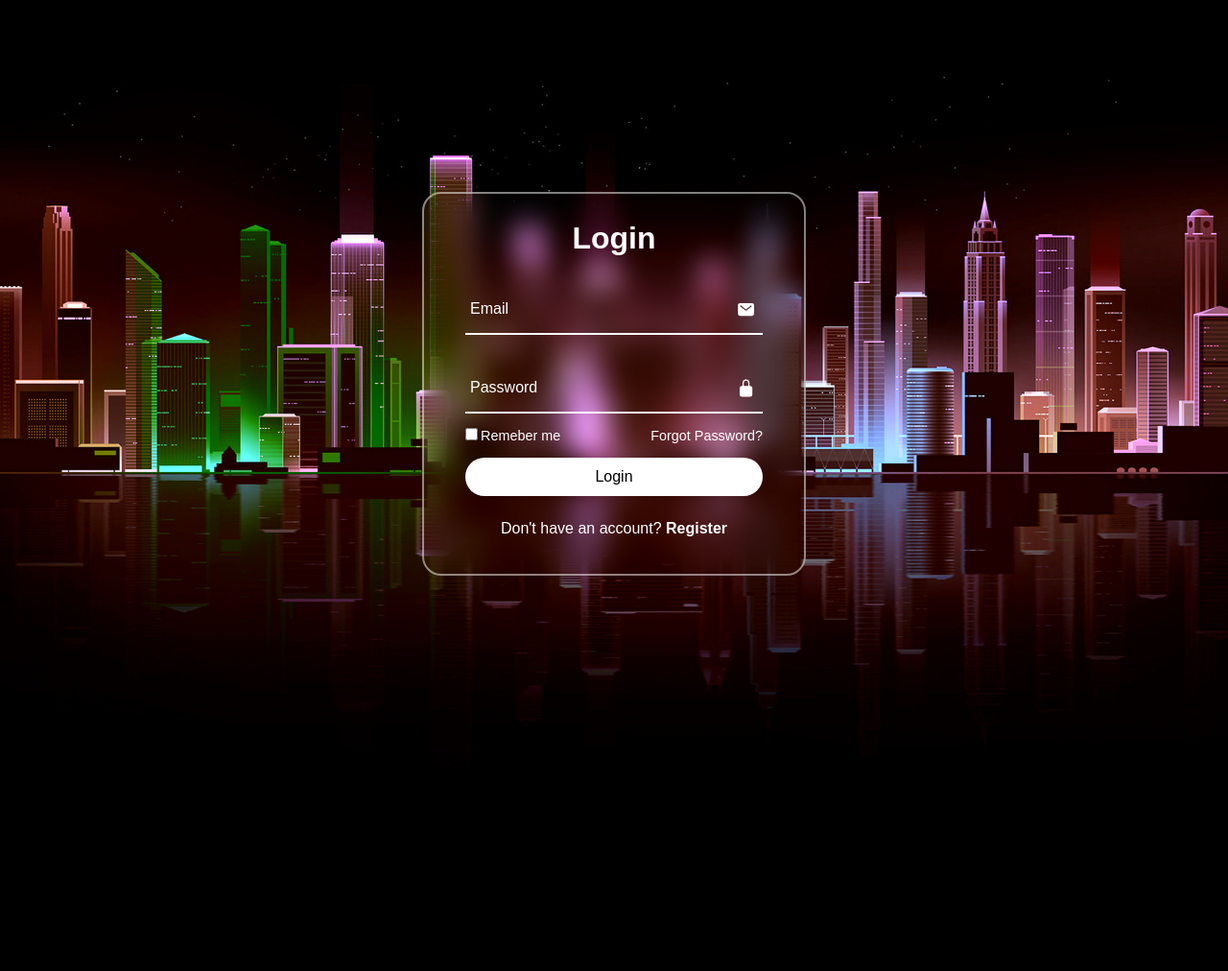
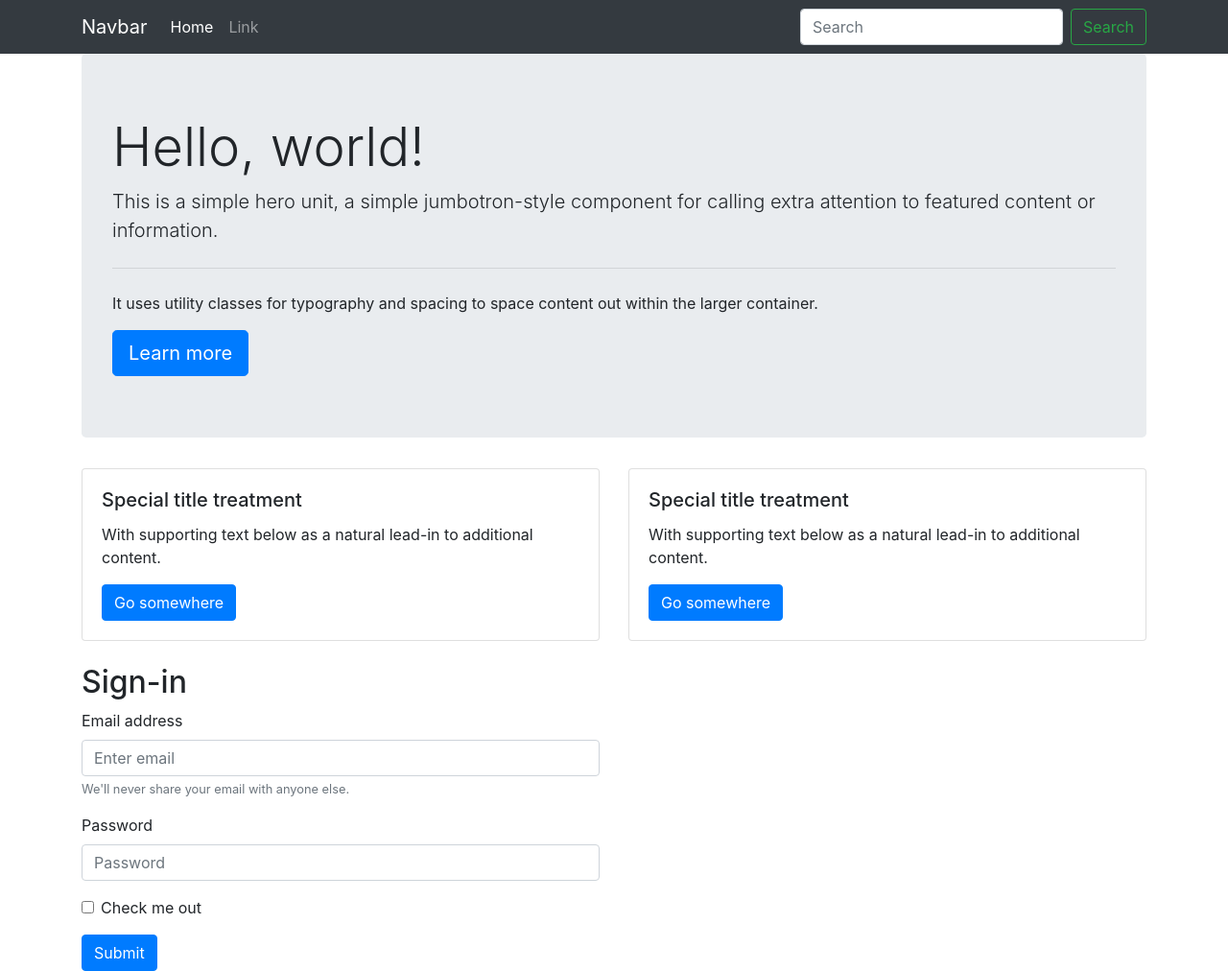
Before and after one commit to jmalhao/Django-Vercel, a Django app: page / in a window 1280 px wide. Shown: the whole page at 96% size. Before the commit the page ends 760 px from the top, so only its background shows below. Run offline with Django 3.2, Linux system fonts and the light colour scheme; some libraries are stand-ins or nearby versions.

Commit message:
change index

```diff
--- a/Django_First_App/templates/index.html
+++ b/Django_First_App/templates/index.html
@@ -1,195 +1,105 @@
+{% load static %}
+
 <!DOCTYPE html>
-<html>
+<html lang="en">
+
 <head>
-<meta name="viewport" content="width=device-width, initial-scale=1">
-<style>
-  *{
-    margin: 0;
-    padding: 0;
-    box-sizing: border-box;
-    font-family: 'Poppins', sans-serif;
-  }
+    <meta charset="UTF-8">
+    <meta name="viewport" content="width=device-width, initial-scale=1.0">
+    <meta http-equiv="X-UA-Compatible" content="ie=edge">
+    <link rel="stylesheet" href="{% static 'css/bootstrap.min.css' %}">
+    <link rel="stylesheet" href="{% static 'fa/css/all.min.css' %}">
+    <script src="{% static 'js/bootstrap.min.js' %}"></script>
+    <title>Django + Bootstrap</title>
+</head>
 
-  /* body{
-    display: flex;
-    justify-content: center;
-    align-items: center;
-    min-height: 100vh;
-    background: #000;
-  } 14:05*/
+<body>
 
-  section{
-    display: flex;
-    justify-content: center;
-    align-items: center;
-    width: 100%;
-    height: 100vh;
-    background: url('img2.jpg') no-repeat;
-    background-size: cover;
-    background-position: center;
-    animation: animateBg 5s linear infinite;
-  }
+    <nav class="navbar navbar-expand-lg navbar-dark bg-dark">
+        <div class="container">
+            <a class="navbar-brand" href="#">Navbar</a>
+            <button class="navbar-toggler" type="button" data-toggle="collapse" data-target="#navbarSupportedContent"
+                aria-controls="navbarSupportedContent" aria-expanded="false" aria-label="Toggle navigation">
+                <span class="navbar-toggler-icon"></span>
+            </button>
+            <div class="collapse navbar-collapse" id="navbarSupportedContent">
+                <ul class="navbar-nav mr-auto">
+                    <li class="nav-item active">
+                        <a class="nav-link" href="#">Home <span class="sr-only">(current)</span></a>
+                    </li>
+                    <li class="nav-item">
+                        <a class="nav-link" href="#">Link</a>
+                    </li>
+                </ul>
+                <form class="form-inline my-2 my-lg-0">
+                    <input class="form-control mr-sm-2" type="search" placeholder="Search" aria-label="Search">
+                    <button class="btn btn-outline-success my-2 my-sm-0" type="submit">Search</button>
+                </form>
+            </div>
+        </div>
+    </nav>
 
-  @keyframes animateBg{
-    100%{
-      filter: hue-rotate(360deg)
-    }
-  }
+    <div class="container">
+        <div class="jumbotron">
+            <h1 class="display-4">Hello, world! <i class="fas fa-globe-americas"></i></h1>
+            <p class="lead">This is a simple hero unit, a simple jumbotron-style component for calling extra attention
+                to
+                featured content or information.</p>
+            <hr class="my-4">
+            <p>It uses utility classes for typography and spacing to space content out within the larger container.</p>
+            <a class="btn btn-primary btn-lg" href="#" role="button">Learn more</a>
+        </div>
+    </div>
 
-  .login-box{
-    position:relative;
-    width: 400px;
-    height: 400px;
-    background: transparent;
-    border: 2px solid rgba(255, 255, 255,.5);
-    border-radius: 20px;
-    display: flex;
-    justify-content: center;
-    align-items: center;
-    backdrop-filter: blur(15px);
-  }
+    <div class="container">
+        <div class="row">
+            <div class="col-sm-6">
+                <div class="card">
+                    <div class="card-body">
+                        <h5 class="card-title">Special title treatment</h5>
+                        <p class="card-text">With supporting text below as a natural lead-in to additional content.</p>
+                        <a href="#" class="btn btn-primary">Go somewhere</a>
+                    </div>
+                </div>
+            </div>
+            <div class="col-sm-6">
+                <div class="card">
+                    <div class="card-body">
+                        <h5 class="card-title">Special title treatment</h5>
+                        <p class="card-text">With supporting text below as a natural lead-in to additional content.</p>
+                        <a href="#" class="btn btn-primary">Go somewhere</a>
+                    </div>
+                </div>
+            </div>
+        </div>
+    </div>
 
-  h2{
-    font-size: 2em;
-    color: #fff;
-    text-align: center;
-  }
+    <div class="container mt-4">
+        <div class="row">
+            <div class="col-6">
+                <h2>Sign-in</h2>
+                <form>
+                    <div class="form-group">
+                        <label for="exampleInputEmail1">Email address</label>
+                        <input type="email" class="form-control" id="exampleInputEmail1" aria-describedby="emailHelp"
+                            placeholder="Enter email">
+                        <small id="emailHelp" class="form-text text-muted">We'll never share your email with anyone
+                            else.</small>
+                    </div>
+                    <div class="form-group">
+                        <label for="exampleInputPassword1">Password</label>
+                        <input type="password" class="form-control" id="exampleInputPassword1" placeholder="Password">
+                    </div>
+                    <div class="form-group form-check">
+                        <input type="checkbox" class="form-check-input" id="exampleCheck1">
+                        <label class="form-check-label" for="exampleCheck1">Check me out</label>
+                    </div>
+                    <button type="submit" class="btn btn-primary">Submit</button>
+                </form>
+            </div>
+        </div>
+    </div>
 
-  .input-box{
-    position: relative;
-    width: 310px;
-    margin: 30px 0;
-    border-bottom: 2px solid #fff;
-  }
-
-  .input-box label{
-    position: absolute;
-    top: 50%;
-    left: 5px;
-    transform: translateY(-50%);
-    font-size: 1em;
-    color: #fff;
-    pointer-events: none;
-    transition: .5s;
-  }
-
-  .input-box input:focus~label,
-  .input-box input:valid~label{
-    top: -5px;
-  }
-
-  .input-box input{
-    width: 100%;
-    height: 50px;
-    background: transparent;
-    border: none;
-    outline: none;
-    color: #fff;
-    padding: 0 35px 5px;
-  }
-
-  .input-box .icon{
-    position: absolute;
-    right: 8px;
-    color: #fff;
-    font-size: 1.2em;
-    line-height: 57px;
-  }
-
-  .remember-forgot{
-    margin: -15px 0 15px;
-    font-size: .9em;
-    color: #fff;
-    display: flex;
-    justify-content: space-between;
-  }
-
-  .remember-forgot label input{
-    margin-right: 3px;
-  }
-
-  .remember-forgot a{
-    color:#fff;
-    text-decoration: none;
-  }
-
-  .remember-forgot a:hover{
-    text-decoration: underline;
-  }
-
-  button{
-    width: 100%;
-    height: 40px;
-    background: #fff;
-    border: none;
-    outline: none;
-    border-radius: 40px;
-    cursor: pointer;
-    font-size: 1em;
-    color: #000;
-    font-weight: 500;
-  }
-
-  .register-link{
-    font-size: -9em;
-    color: #fff;
-    text-align: center;
-    margin: 25px 0 10px;
-  }
-
-  .register-link p a{
-    color: #fff;
-    text-decoration: none;
-    font-weight: 600;
-  }
-
-  .register-link p a:hover{
-    text-decoration: underline;
-  }
-
-  @media (max-width: 360px) {
-    .login-box{
-      width: 100%;
-      height: 100vh;
-      border-radius: 0;
-    }
-
-    .input-box{
-      width: 290px;
-    }
-  }
-
-</style>
-</head>
-<body>
-  <section>
-  <div class="login-box">
-    <form actiom="">
-      <h2>Login</h2>
-      <div class="input-box">
-        <span class="icon"><ion-icon name="mail"></ion-icon></span>
-        <input type="email" name="email" required>
-        <label>Email</label>
-      </div>
-      <div class="input-box">
-        <span class="icon"><ion-icon name="lock-closed"></ion-icon></span>
-        <input type="password" name="password" required>
-        <label>Password</label>
-      </div>
-      <div class="remember-forgot">
-        <label><input type="checkbox">Remeber me</label>
-        <a href="">Forgot Password?</a>
-      </div>
-      <button type="submit">Login</button>
-      <div class="register-link">
-        <p>Don't have an account? <a href="">Register</a></p>
-      </div>
-    </form>
-  </div>
-</section>
-  <!-- https://ionic.io/ionicons/usage -->
-  <script type="module" src="https://unpkg.com/ionicons@7.1.0/dist/ionicons/ionicons.esm.js"></script>
-  <script nomodule src="https://unpkg.com/ionicons@7.1.0/dist/ionicons/ionicons.js"></script>
 </body>
 
 </html>
```
Also changed, not shown: templates/index.html (+94 -184 lines).
